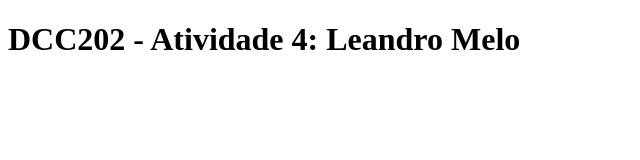
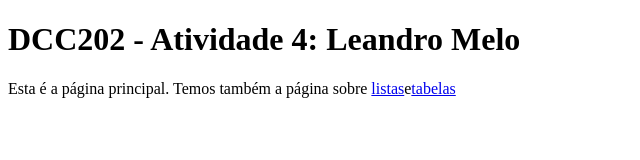
Before and after one commit to ufjf-dcc202/ufjf-dcc202-2023-3-b-atv4-melo-leandro, a website: page index.html in a window 1280 px wide. Shown: the whole page, without its empty margins (0-640 px from the left). Drawn offline with Linux system fonts and the light colour scheme.

Commit message:
adiciona parágrafo e links no main

```diff
--- a/index.html
+++ b/index.html
@@ -9,7 +9,7 @@
 <body>
     <main>
         <h1>DCC202 - Atividade 4: Leandro Melo</h1>
-        <p></p>
+        <p>Esta é a página principal. Temos também a página sobre <a href="listas.html">listas</a>e<a href="tabelas.html">tabelas</a></p>
     </main>
 </body>
 </html>
```
